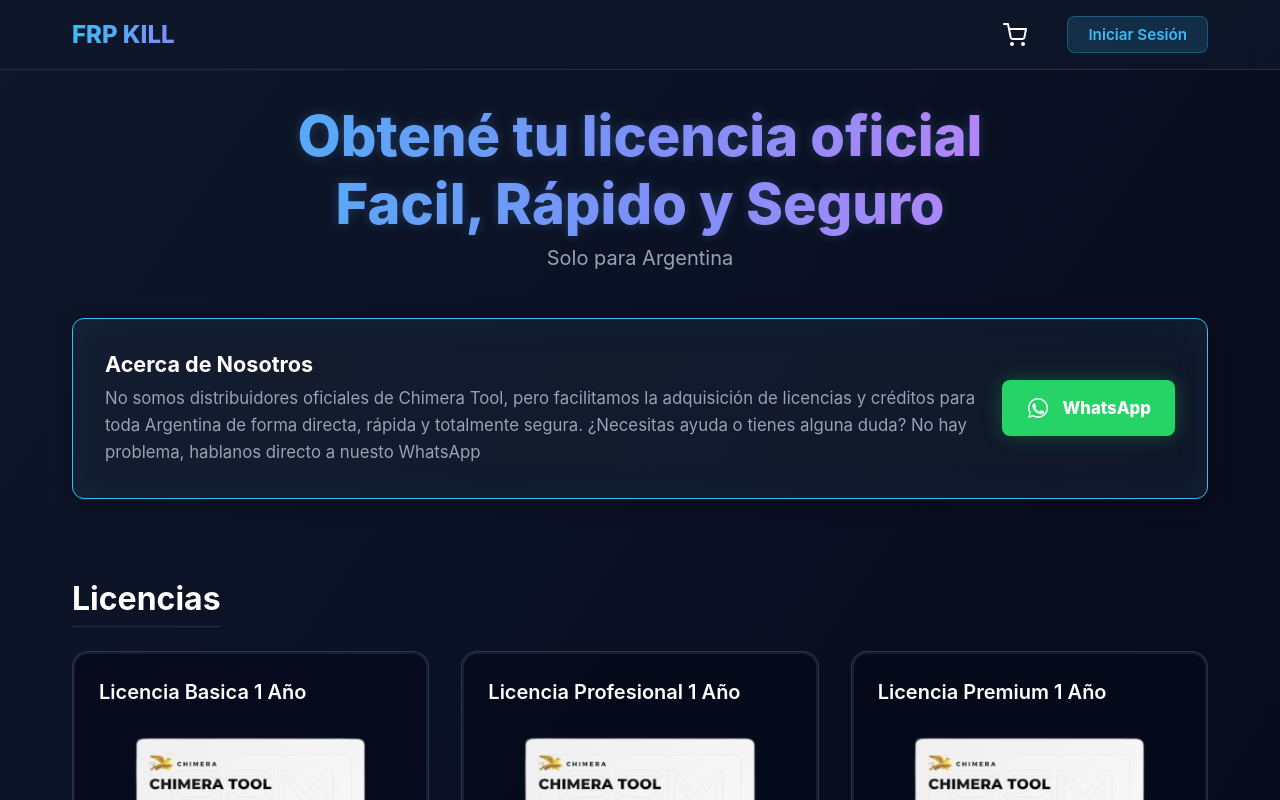
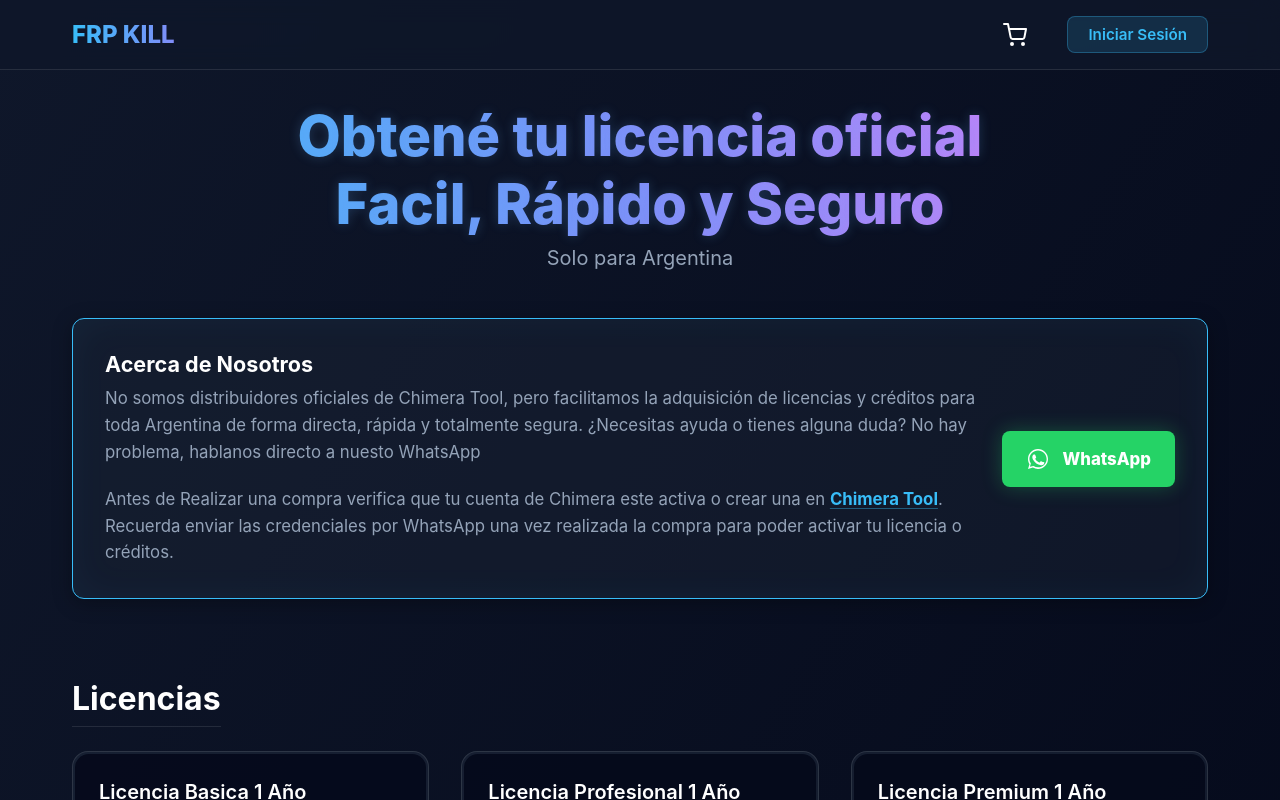
Before and after one commit to schadri/FrpKill, a Next.js app: page / in a window 1280 px wide. Shown: the top 800 px of the page. Built offline with nearby package versions, Linux system fonts and the light colour scheme; no server answers.

Commit message:
banner modificado

```diff
--- a/src/app/layout.tsx
+++ b/src/app/layout.tsx
@@ -1,7 +1,6 @@
 import type { Metadata } from "next";
 import { Geist, Geist_Mono } from "next/font/google";
 import Navbar from "@/components/Navbar";
-import Footer from "@/components/Footer";
 import { CartProvider } from "@/context/CartContext";
 import "./globals.css";
 
--- a/src/components/Footer.module.css
+++ /dev/null
@@ -1,66 +0,0 @@
-.footer {
-  margin-top: 6rem;
-  background: rgba(15, 23, 42, 0.4);
-  border-top: 1px solid rgba(255, 255, 255, 0.05);
-  padding: 4rem 0 0 0;
-}
-
-.container {
-  max-width: 1200px;
-  margin: 0 auto;
-  padding: 0 2rem;
-  display: grid;
-  grid-template-columns: 1fr;
-  gap: 3rem;
-}
-
-@media (min-width: 768px) {
-  .container {
-    grid-template-columns: 1fr 1fr;
-  }
-}
-
-.title {
-  font-size: 1.5rem;
-  color: #fff;
-  margin-bottom: 1.25rem;
-  font-weight: 700;
-}
-
-.text {
-  color: var(--text-muted);
-  line-height: 1.6;
-  font-size: 1.05rem;
-  margin-bottom: 1.5rem;
-}
-
-.whatsappBtn {
-  display: inline-flex;
-  align-items: center;
-  gap: 0.75rem;
-  background: #25d366;
-  color: #fff;
-  padding: 0.875rem 1.75rem;
-  border-radius: 8px;
-  font-weight: 700;
-  text-decoration: none;
-  font-size: 1.05rem;
-  transition: all 0.3s ease;
-  box-shadow: 0 0 20px rgba(37, 211, 102, 0.3);
-  width: fit-content;
-}
-
-.whatsappBtn:hover {
-  background: #128c7e;
-  box-shadow: 0 0 30px rgba(37, 211, 102, 0.5);
-  transform: translateY(-2px);
-}
-
-.bottomBar {
-  margin-top: 3rem;
-  padding: 2rem;
-  text-align: center;
-  border-top: 1px solid rgba(255, 255, 255, 0.05);
-  color: rgba(255, 255, 255, 0.4);
-  font-size: 0.9rem;
-}
--- a/src/components/TrustBanner.module.css
+++ b/src/components/TrustBanner.module.css
@@ -71,3 +71,17 @@
   from { opacity: 0; transform: translateY(10px); }
   to { opacity: 1; transform: translateY(0); }
 }
+
+.highlightLink {
+  color: var(--primary-color, #38bdf8);
+  font-weight: 700;
+  text-decoration: underline;
+  text-decoration-color: rgba(56, 189, 248, 0.4);
+  text-underline-offset: 3px;
+  transition: all 0.2s ease;
+}
+
+.highlightLink:hover {
+  text-decoration-color: var(--primary-color, #38bdf8);
+  color: #fff;
+}
--- a/src/components/TrustBanner.tsx
+++ b/src/components/TrustBanner.tsx
@@ -8,6 +8,10 @@
           <h3 className={styles.title}>Acerca de Nosotros</h3>
           <p className={styles.text}>
             No somos distribuidores oficiales de Chimera Tool, pero facilitamos la adquisición de licencias y créditos para toda Argentina de forma directa, rápida y totalmente segura. ¿Necesitas ayuda o tienes alguna duda? No hay problema, hablanos directo a nuesto WhatsApp
+          </p>
+          <br />
+          <p className={styles.text}>
+            Antes de Realizar una compra verifica que tu cuenta de Chimera este activa o crear una en <a href="https://chimeratool.com/es/login" target="_blank" rel="noopener noreferrer" className={styles.highlightLink}>Chimera Tool</a>. Recuerda enviar las credenciales por WhatsApp una vez realizada la compra para poder activar tu licencia o créditos.
           </p>
         </div>
 
```
Also changed, not shown: src/components/Footer.tsx (deleted, +0 -37 lines).
